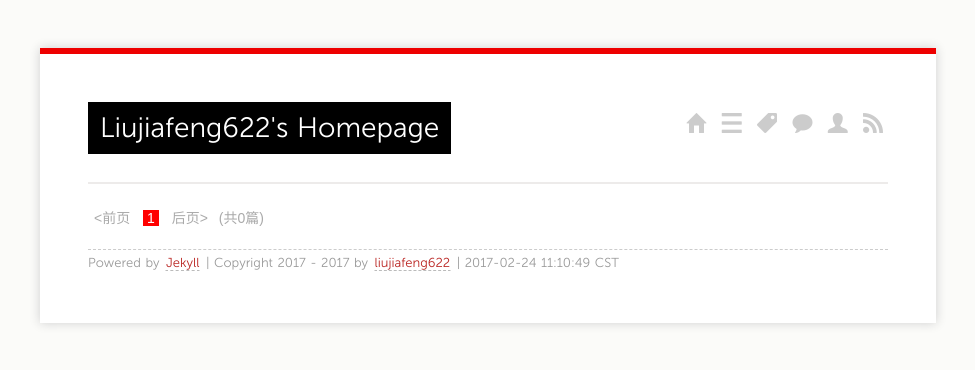
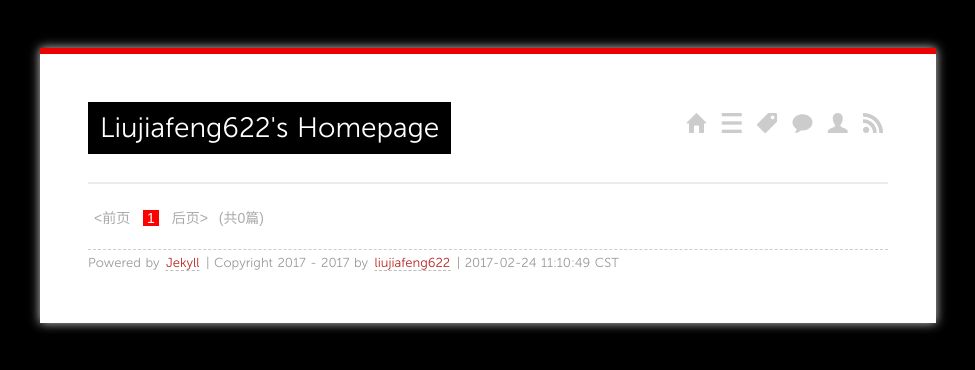
Before and after one commit to liujiafeng622/liujiafeng622, a Jekyll site: the page built from index.html, in a window 1280 px wide. Shown: the top 370 px of the page, without its empty margins (152-1127 px from the left). Built offline with Jekyll 4.4.1, drawn with Linux system fonts in a browser that asks for light colours; the list of posts is cut into pages by our own code.

Commit message:
modify body background color

```diff
--- a/media/css/screen.css
+++ b/media/css/screen.css
@@ -63,7 +63,7 @@ body{
     margin-right:auto;
     font-family:MuseoSans,Trebuchet,"Trebuchet MS",Tahoma,"Lucida Grande","Lucida Sans Unicode","Hiragino Sans GB","Hiragino Sans GB W3","Microsoft YaHei",Verdana,sans-serif;
     color:#000000;
-    background-color:#fbfbf9;
+    background-color:#000000;
     word-wrap: break-word;
     word-break: normal;
 }
```
